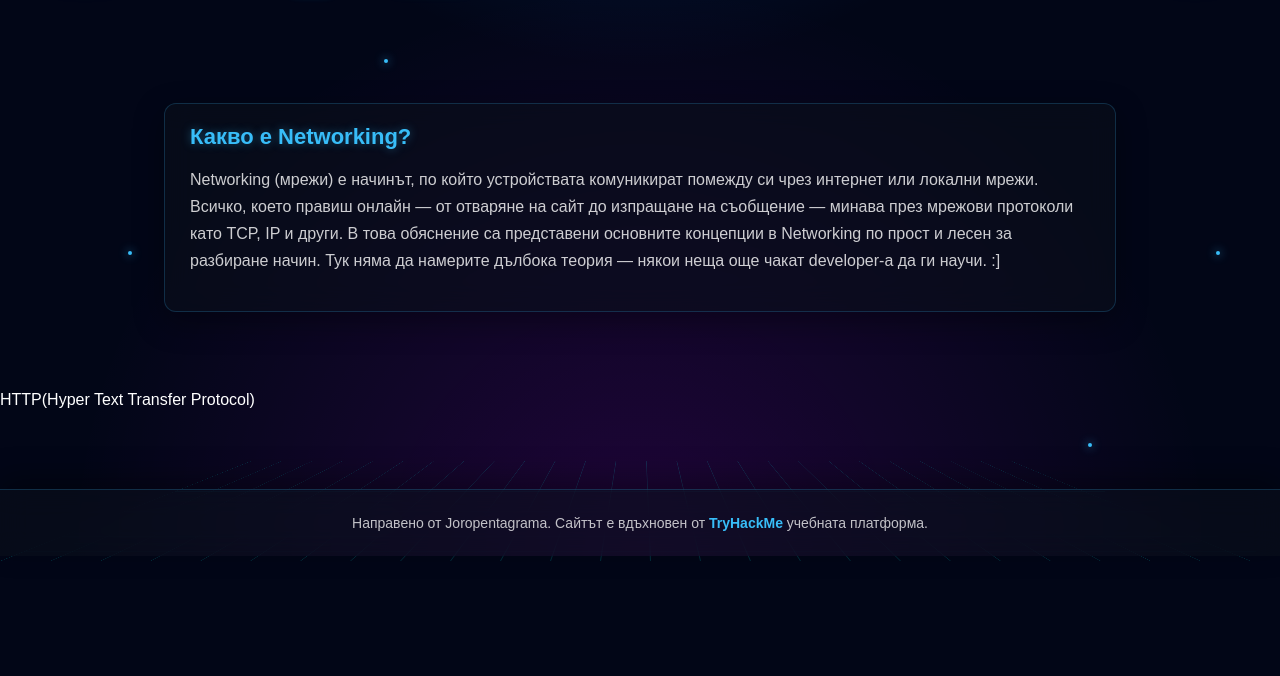
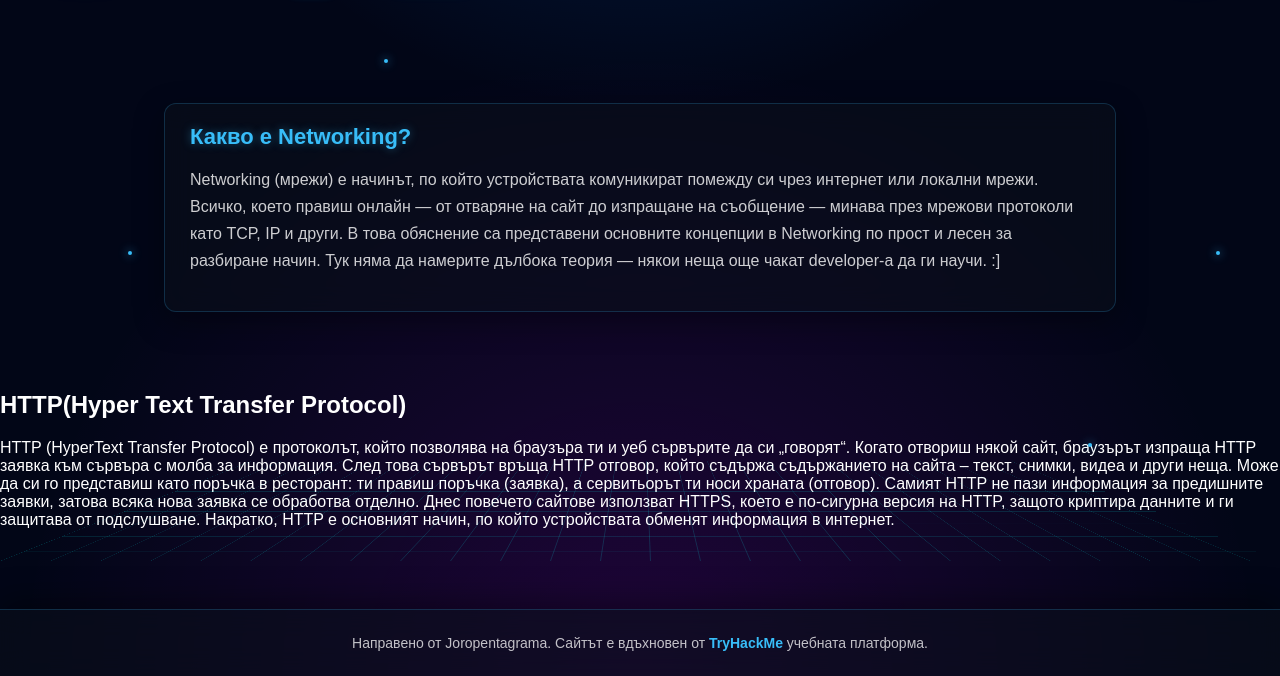
Before and after one commit to JoroPentagrama/TCPnoobs, a plain HTML site: page index.html in a window 1280 px wide. Shown: the part 389-1065 px from the top of the page. Before the commit the page ends 945 px from the top, so only its background shows below. Drawn offline with Linux system fonts and the light colour scheme.

Commit message:
Update index.html

```diff
--- a/index.html
+++ b/index.html
@@ -164,7 +164,8 @@ DNS също така пази информация за различни нещ
 <img class = "snimki" src="images/nat.png">
 </div>
     <div id ="http-info">
-        HTTP(Hyper Text Transfer Protocol)
+        <h2>HTTP(Hyper Text Transfer Protocol)</h2>
+        <p>HTTP (HyperText Transfer Protocol) е протоколът, който позволява на браузъра ти и уеб сървърите да си „говорят“. Когато отвориш някой сайт, браузърът изпраща HTTP заявка към сървъра с молба за информация. След това сървърът връща HTTP отговор, който съдържа съдържанието на сайта – текст, снимки, видеа и други неща. Може да си го представиш като поръчка в ресторант: ти правиш поръчка (заявка), а сервитьорът ти носи храната (отговор). Самият HTTP не пази информация за предишните заявки, затова всяка нова заявка се обработва отделно. Днес повечето сайтове използват HTTPS, което е по-сигурна версия на HTTP, защото криптира данните и ги защитава от подслушване. Накратко, HTTP е основният начин, по който устройствата обменят информация в интернет.</p>
     </div>
     <!-- noob sum i gi pravq taka ;d-->
     <script src="script.js"></script>
```
